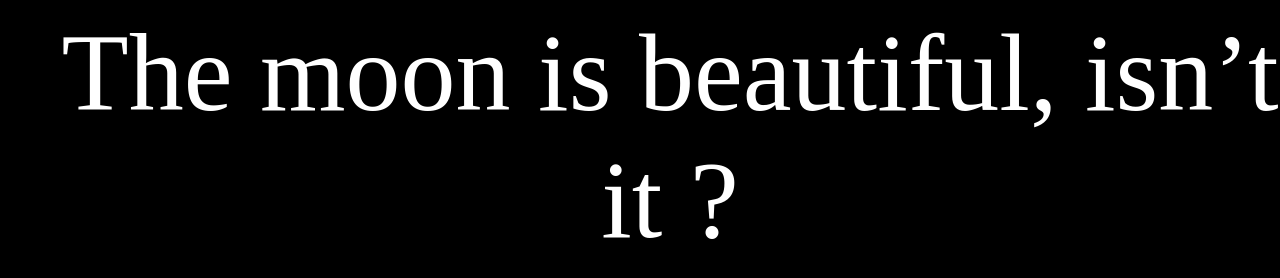
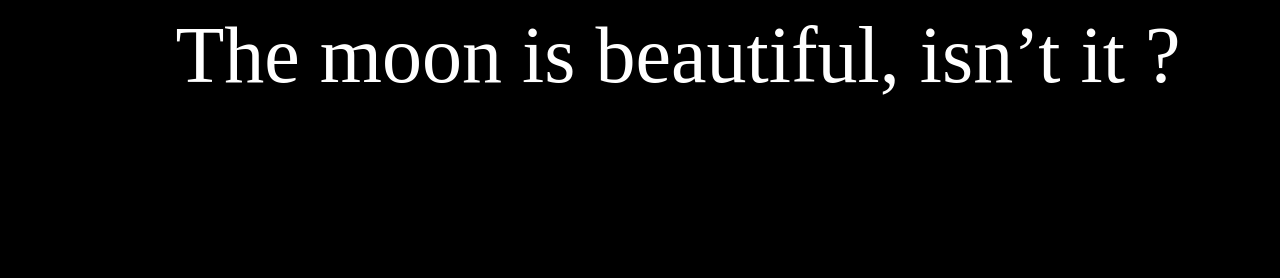
Before and after one commit to roardog7/moon, a plain HTML site: page index.html in a window 1280 px wide. Shown: the top 278 px of the page. Drawn offline with Linux system fonts and the light colour scheme.

Commit message:
Update styles.css

```diff
--- a/styles.css
+++ b/styles.css
@@ -1,12 +1,14 @@
 body {
-
+    height: 100%;
+    width: 100%;
     background-color: black;
 }
 
 
 #myText {
+    height: 100%;
     width: 100%;
-    font-size: 110px;
+    font-size: 80px;
     font-family: 'Times New Roman', Times, serif;
     align-items: center;
     text-align: center;
```
